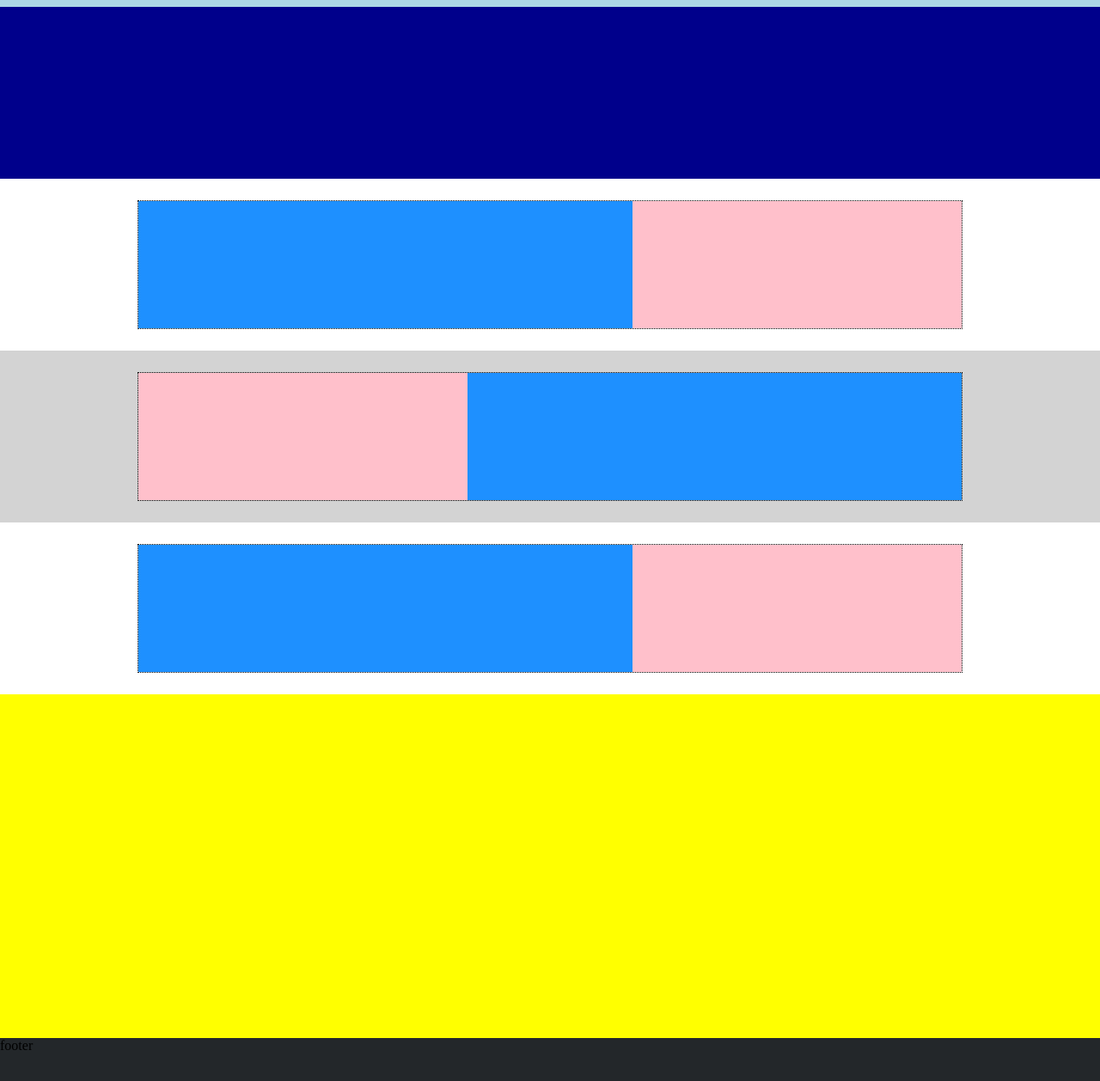
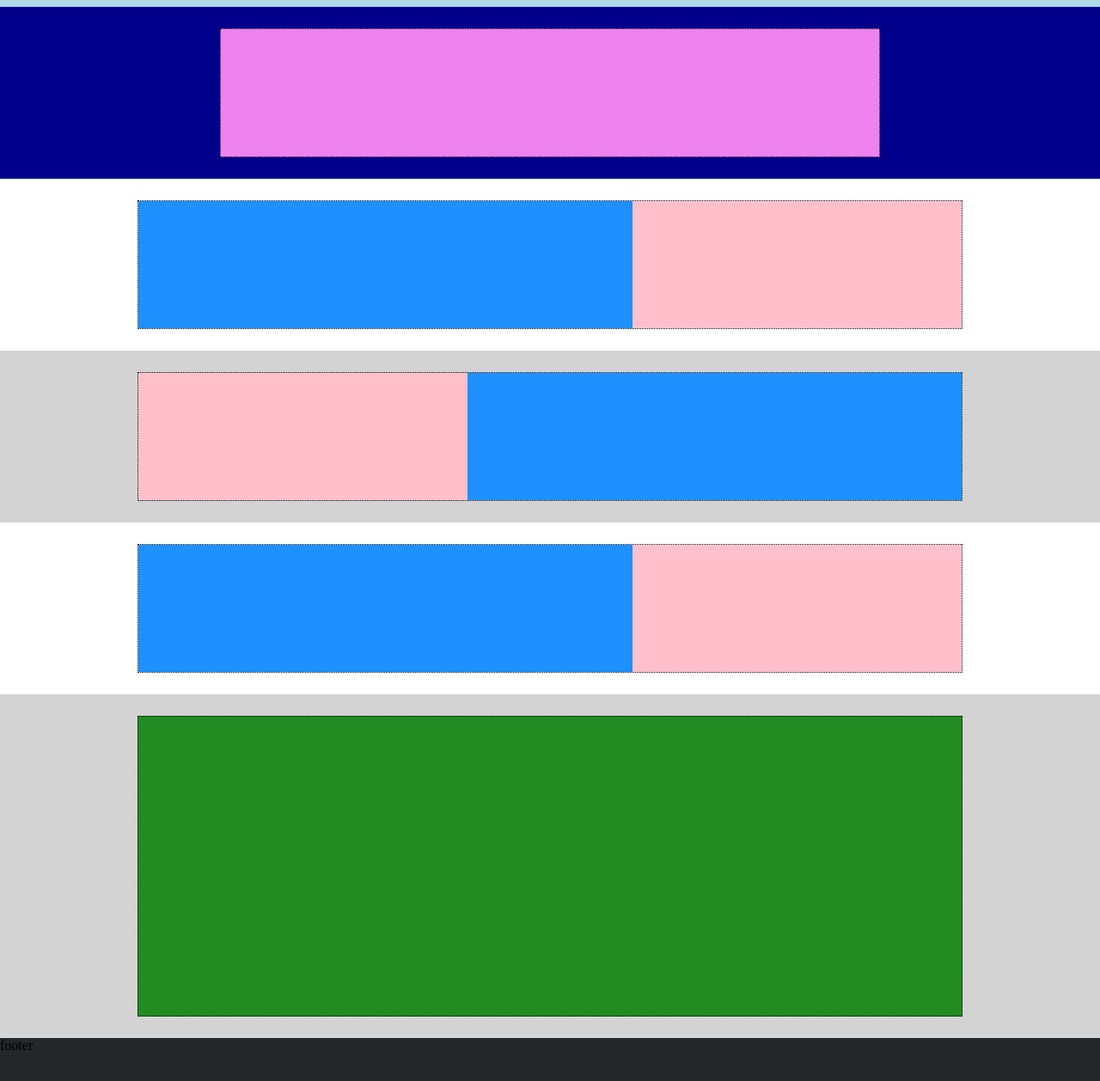
Before and after one commit to alessiavozzo/htmlcss-struttura-discord, a plain HTML site: page index.html in a window 1280 px wide. Shown: the part 42-1300 px from the top of the page at 86% size. Drawn offline with Linux system fonts and the light colour scheme.

Commit message:
add banner section and bottom section

```diff
--- a/assets/css/style.css
+++ b/assets/css/style.css
@@ -36,11 +36,21 @@
     height: 200px;
 }
 
+#banner.debug{
+    height: 150px;
+}
+
 .section_light > .debug, .section_dark > .debug{
     height: 150px;
 }
 
+#bottom_section.debug{
+    height: 400px;
+}
 
+#bottom_section > .debug{
+    height: 350px;
+}
 
 /* #endregion debug */
 
@@ -96,6 +106,7 @@ main{
 
 #section_banner{
     background-color: var(--bool-main-section-banner);
+    display: flex;
 }
 
 .section_light{
@@ -108,8 +119,27 @@ main{
     display: flex;
 }
 
+#bottom_section{
+    background-color: var(--bool-main-section-dark);
+    display: flex;
+}
 
 /* Section container */
+
+#banner{
+    width: 60%;
+    background-color: var(--bool-banner);
+    margin: auto;
+    border: 1px dotted black;
+}
+
+.section_dark > .container{
+    flex-direction: row-reverse;
+}
+
+#bottom_section > .container{
+    background-color: var(--bool-bottom-container);
+}
 
 .img{
     background-color: var(--bool-container-img);
@@ -121,9 +151,7 @@ main{
     width: 40%;
 }
 
-.section_dark > .container{
-    flex-direction: row-reverse;
-}
+/* #endregion Main */
 
 
 /* Footer */
--- a/index.html
+++ b/index.html
@@ -22,8 +22,10 @@
 
         <!-- /#section_banner -->
         <div id="section_banner" class="debug">
-
-
+            <div id="banner" class="debug">
+                <h1></h1>
+                <p></p>
+            </div>
         </div>
 
         <!-- /.section_light -->
@@ -50,6 +52,15 @@
             </div>
         </div>
 
+        <!-- /.bottom_section -->
+        <div id="bottom_section" class="debug">
+            <div class="container debug">
+                <h2></h2>
+                <p></p>
+                <img src="" alt="">
+                <h4></h4>
+            </div>
+        </div>
 
     </main>
 
```
